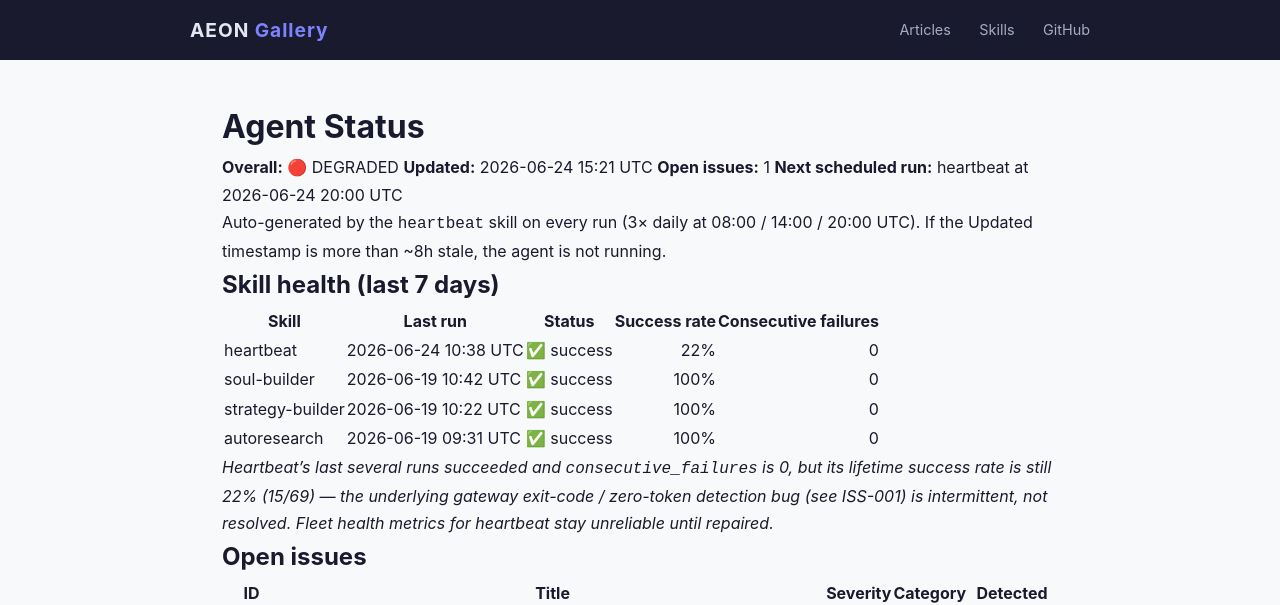
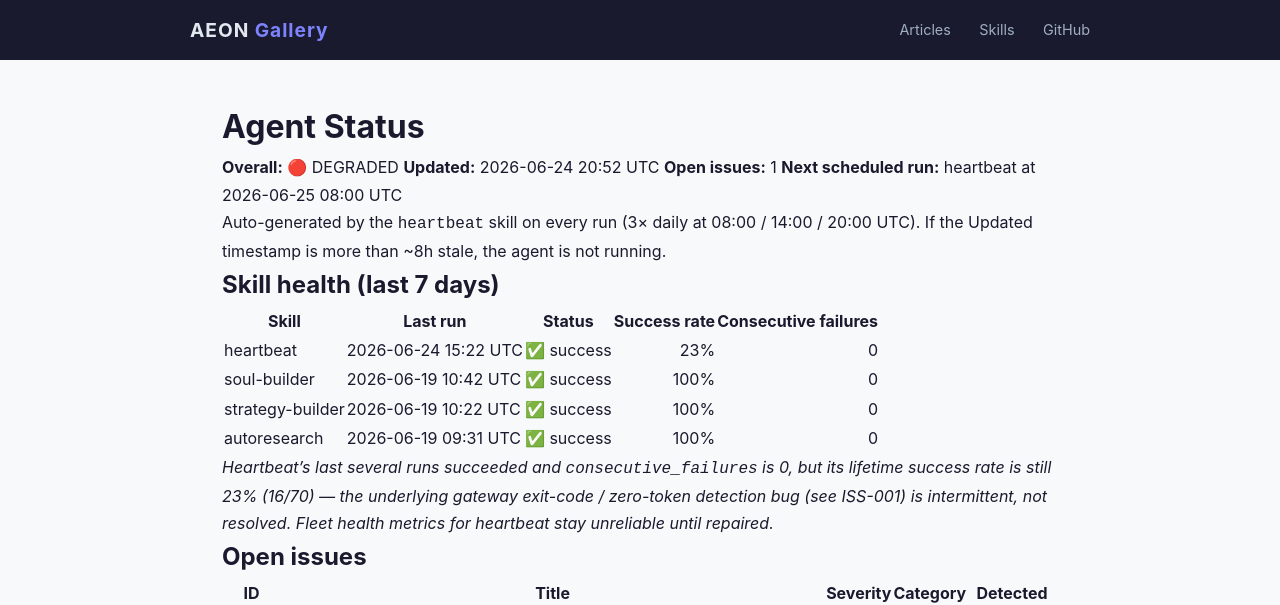
Before and after one commit to RickCrosschain/aeon, a Jekyll site: the page built from docs/status.md, in a window 1280 px wide. Shown: the top 605 px of the page. Built offline with Jekyll 4.4.1, drawn with Linux system fonts in a browser that asks for light colours.

Commit message:
chore(heartbeat): auto-commit 2026-06-24

```diff
--- a/docs/status.md
+++ b/docs/status.md
@@ -7,9 +7,9 @@
 # Agent Status
 
 **Overall:** 🔴 DEGRADED
-**Updated:** 2026-06-24 15:21 UTC
+**Updated:** 2026-06-24 20:52 UTC
 **Open issues:** 1
-**Next scheduled run:** heartbeat at 2026-06-24 20:00 UTC
+**Next scheduled run:** heartbeat at 2026-06-25 08:00 UTC
 
 Auto-generated by the `heartbeat` skill on every run (3× daily at 08:00 / 14:00 / 20:00 UTC). If the Updated timestamp is more than ~8h stale, the agent is not running.
 
@@ -17,12 +17,12 @@
 
 | Skill | Last run | Status | Success rate | Consecutive failures |
 |-------|----------|--------|-------------:|---------------------:|
-| heartbeat | 2026-06-24 10:38 UTC | ✅ success | 22% | 0 |
+| heartbeat | 2026-06-24 15:22 UTC | ✅ success | 23% | 0 |
 | soul-builder | 2026-06-19 10:42 UTC | ✅ success | 100% | 0 |
 | strategy-builder | 2026-06-19 10:22 UTC | ✅ success | 100% | 0 |
 | autoresearch | 2026-06-19 09:31 UTC | ✅ success | 100% | 0 |
 
-_Heartbeat's last several runs succeeded and `consecutive_failures` is 0, but its lifetime success rate is still 22% (15/69) — the underlying gateway exit-code / zero-token detection bug (see ISS-001) is intermittent, not resolved. Fleet health metrics for heartbeat stay unreliable until repaired._
+_Heartbeat's last several runs succeeded and `consecutive_failures` is 0, but its lifetime success rate is still 23% (16/70) — the underlying gateway exit-code / zero-token detection bug (see ISS-001) is intermittent, not resolved. Fleet health metrics for heartbeat stay unreliable until repaired._
 
 ## Open issues
 
--- a/memory/token-usage.csv
+++ b/memory/token-usage.csv
@@ -18,3 +18,4 @@
 2026-06-23,heartbeat,claude-opus-4-8,2102,7959,404388,25041
 2026-06-24,heartbeat,claude-opus-4-8,2098,4637,431670,37986
 2026-06-24,heartbeat,claude-opus-4-8,2094,5435,336746,40207
+2026-06-24,heartbeat,claude-opus-4-8,2100,6916,507937,41217
```
Also changed, not shown: memory/logs/2026-06-24.md (+15 -0 lines), .outputs/heartbeat.md.
